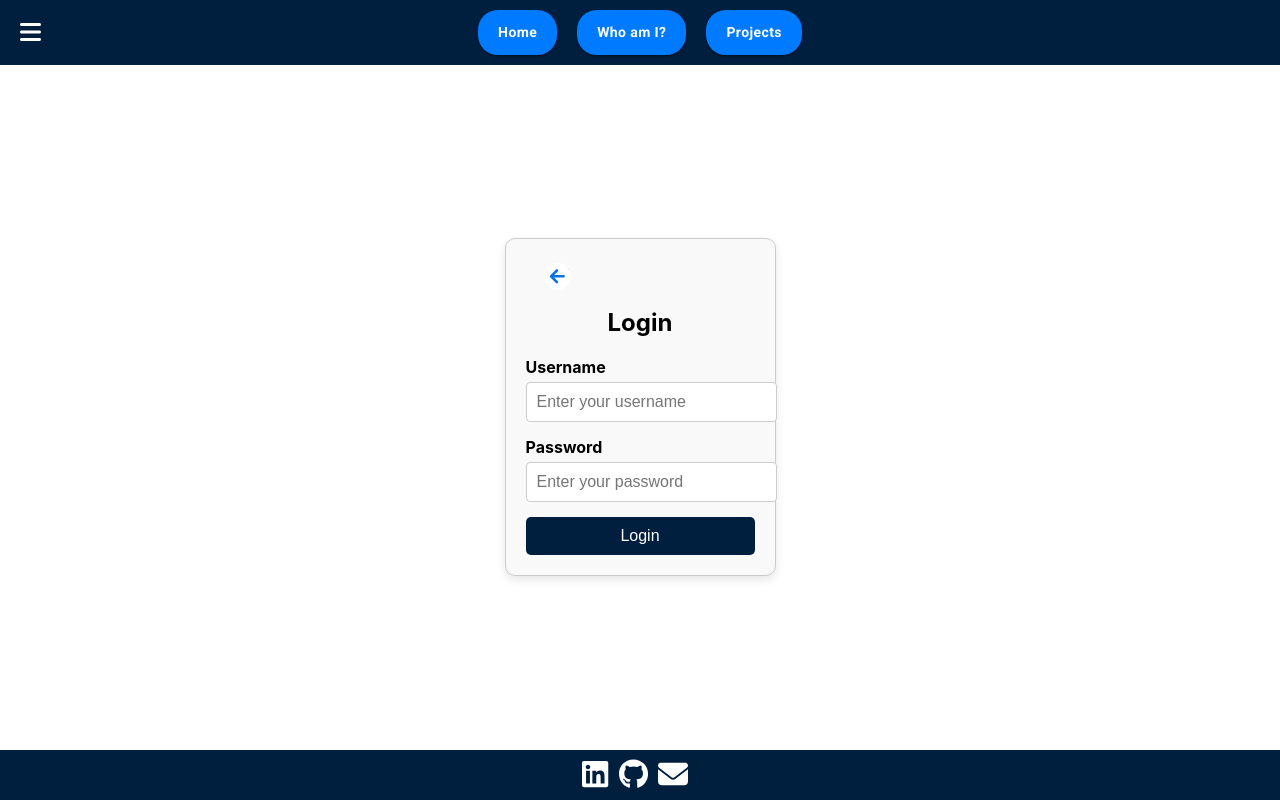
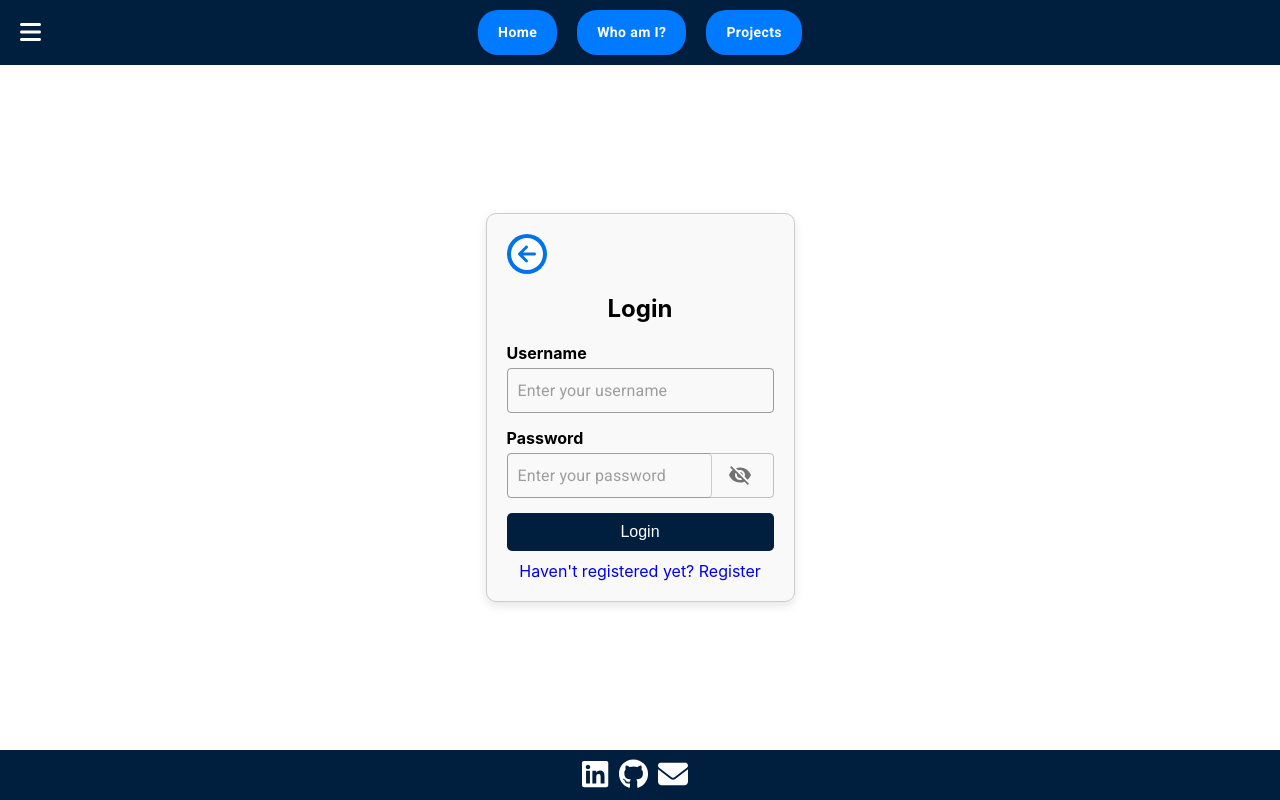
Before and after one commit to TuukkaSalonen/WebPage, a React (Create React App) app in the folder frontend/: page /login in a window 1280 px wide. Built offline with nearby package versions, Linux system fonts and the light colour scheme; no server answers.

Commit message:
Login/register MUI textfields + back button styling

```diff
--- a/frontend/src/components/Login.jsx
+++ b/frontend/src/components/Login.jsx
@@ -2,15 +2,20 @@ import React, { useState } from 'react';
 import './styling/Login.css';
 import { faArrowCircleLeft } from '@fortawesome/free-solid-svg-icons';
 import { FontAwesomeIcon } from '@fortawesome/react-fontawesome';
-import { useNavigate } from 'react-router-dom';
+import { useNavigate, Link } from 'react-router-dom';
 import { postLogin } from '../redux/actionCreators/thunks/login.ts';
 import { useDispatch } from 'react-redux';
+import IconButton from '@mui/material/IconButton';
+import Visibility from '@mui/icons-material/Visibility';
+import VisibilityOff from '@mui/icons-material/VisibilityOff';
+import { TextField, InputAdornment } from '@mui/material';
 
 export const Login = () => {
 	const [username, setUsername] = useState('');
 	const [password, setPassword] = useState('');
 	const navigate = useNavigate();
 	const dispatch = useDispatch();
+	const [showPassword, setShowPassword] = useState(false);
 
 	const handleBackClick = () => {
 		navigate(-1); // Navigate to the previous page
@@ -23,35 +28,55 @@ export const Login = () => {
 
 	return (
 		<div className="login-container">
-			<button onClick={handleBackClick} className="snake-back-button">
+			<Link onClick={handleBackClick} className="login-back-button">
 				<FontAwesomeIcon icon={faArrowCircleLeft} size="2x" />
-			</button>
+			</Link>
 			<h2>Login</h2>
 			<form onSubmit={handleSubmit} className="login-form">
 				<div className="form-group">
-					<label htmlFor="username">Username</label>
-					<input
-						type="text"
-						id="username"
+					<label htmlFor="login-username">Username</label>
+					<TextField
+						id="login-username"
 						value={username}
 						onChange={(e) => setUsername(e.target.value)}
 						placeholder="Enter your username"
+						variant="outlined"
+						fullWidth
 					/>
 				</div>
 				<div className="form-group">
-					<label htmlFor="password">Password</label>
-					<input
-						type="password"
-						id="password"
+					<label htmlFor="login-password">Password</label>
+					<TextField
+						id="login-password"
+						type={showPassword ? 'text' : 'password'}
 						value={password}
 						onChange={(e) => setPassword(e.target.value)}
 						placeholder="Enter your password"
+						variant="outlined"
+						fullWidth
+						slotProps={{
+							input: {
+								endAdornment: (
+									<InputAdornment position="end">
+										<IconButton
+											label={showPassword ? 'hide the password' : 'display the password'}
+											onClick={() => setShowPassword(!showPassword)}
+										>
+											{showPassword ? <Visibility /> : <VisibilityOff />}
+										</IconButton>
+									</InputAdornment>
+								),
+							},
+						}}
 					/>
 				</div>
 				<button type="submit" className="login-button">
 					Login
 				</button>
 			</form>
+			<Link to="/register" className="register-link">
+				Haven't registered yet? Register
+			</Link>
 		</div>
 	);
 };
--- a/frontend/src/components/Register.jsx
+++ b/frontend/src/components/Register.jsx
@@ -2,6 +2,10 @@ import React, { useState, useRef } from 'react';
 import './styling/Register.css';
 import { Link, useNavigate } from 'react-router-dom';
 import { FontAwesomeIcon } from '@fortawesome/react-fontawesome';
+import IconButton from '@mui/material/IconButton';
+import Visibility from '@mui/icons-material/Visibility';
+import VisibilityOff from '@mui/icons-material/VisibilityOff';
+import { TextField, InputAdornment } from '@mui/material';
 import { faArrowCircleLeft } from '@fortawesome/free-solid-svg-icons';
 import { postRegister } from '../redux/actionCreators/thunks/login.ts';
 import { useDispatch } from 'react-redux';
@@ -12,6 +16,8 @@ export const Register = () => {
 	const [email, setEmail] = useState('');
 	const [password, setPassword] = useState('');
 	const [confirmPassword, setConfirmPassword] = useState('');
+	const [showPassword, setShowPassword] = useState(false);
+	const [showConfirmPassword, setShowConfirmPassword] = useState(false);
 	const [recaptchaToken, setRecaptchaToken] = useState(null);
 	const recaptchaRef = useRef(null);
 
@@ -33,49 +39,83 @@ export const Register = () => {
 
 	return (
 		<div className="register-container">
-			<button onClick={handleBackClick} className="snake-back-button">
+			<Link onClick={handleBackClick} className="login-back-button">
 				<FontAwesomeIcon icon={faArrowCircleLeft} size="2x" />
-			</button>
+			</Link>
 			<h2>Register</h2>
 			<form onSubmit={handleSubmit} className="register-form">
 				<div className="form-group">
-					<label htmlFor="username">Username</label>
-					<input
-						type="text"
-						id="username"
+					<label htmlFor="register-username">Username</label>
+					<TextField
+						id="register-username"
 						value={username}
 						onChange={(e) => setUsername(e.target.value)}
-						placeholder="Enter your username (length < 20)"
+						placeholder="Enter username (length < 20)"
+						variant="outlined"
+						fullWidth
 					/>
 				</div>
 				<div className="form-group">
-					<label htmlFor="email">Email*</label>
-					<input
-						type="email"
-						id="email"
-						value={email}
+					<label htmlFor="register-email">Email*</label>
+					<TextField
+						id="register-email"
+						value={username}
 						onChange={(e) => setEmail(e.target.value)}
-						placeholder="Enter your email (optional)"
+						placeholder="Enter email (optional)"
+						variant="outlined"
+						fullWidth
 					/>
 				</div>
 				<div className="form-group">
-					<label htmlFor="password">Password</label>
-					<input
-						type="password"
-						id="password"
+					<label htmlFor="register-password">Password</label>
+					<TextField
+						id="register-password"
+						type={showPassword ? 'text' : 'password'}
 						value={password}
 						onChange={(e) => setPassword(e.target.value)}
-						placeholder="Enter your password (length > 6)"
+						placeholder="Enter password (length > 6"
+						variant="outlined"
+						fullWidth
+						slotProps={{
+							input: {
+								endAdornment: (
+									<InputAdornment position="end">
+										<IconButton
+											label={showPassword ? 'hide the password' : 'display the password'}
+											onClick={() => setShowPassword(!showPassword)}
+										>
+											{showPassword ? <Visibility /> : <VisibilityOff />}
+										</IconButton>
+									</InputAdornment>
+								),
+							},
+						}}
 					/>
 				</div>
 				<div className="form-group">
-					<label htmlFor="confirmPassword">Confirm Password</label>
-					<input
-						type="password"
-						id="confirmPassword"
+					<label htmlFor="register-password-confirm">Confirm Password</label>
+					<TextField
+						id="register-password-confirm"
+						type={showConfirmPassword ? 'text' : 'password'}
 						value={confirmPassword}
 						onChange={(e) => setConfirmPassword(e.target.value)}
-						placeholder="Confirm your password"
+						placeholder="Confirm password"
+						variant="outlined"
+						fullWidth
+						slotProps={{
+							input: {
+								endAdornment: (
+									<InputAdornment position="end">
+										<IconButton
+											label={showPassword ? 'hide the password' : 'display the password'}
+											onClick={() => setShowConfirmPassword(!showConfirmPassword)}
+										>
+											{showConfirmPassword ? <Visibility /> : <VisibilityOff />}
+										</IconButton>
+									</InputAdornment>
+								),
+							},
+						}}
 					/>
 				</div>
 				<ReCAPTCHA ref={recaptchaRef} sitekey="6Lct0rsqAAAAAJYlt--4RL4fKaa2r_FDgKs8zs7R" onChange={handleRecaptchaChange} />
@@ -83,9 +123,10 @@ export const Register = () => {
 					Register
 				</button>
 			</form>
-			<p>*Email is optional but if you want to recover the account, it is needed.</p>
+			{/* TODO: Add password recovery */}
+			{/* <p>*Email is optional but if you want to recover the account, it is needed.</p> */}
 			<Link to="/login" className="login-link">
-				Already have an account? Login
+				Registered already? Login
 			</Link>
 		</div>
 	);
--- a/frontend/src/components/Sidebar.jsx
+++ b/frontend/src/components/Sidebar.jsx
@@ -73,7 +73,7 @@ export const Sidebar = ({ isOpen, toggleSidebar, visitorCount }) => {
 			</ul>
 			<div className="site-info">
 				<p>Visitor count: {visitorCount}</p>
-				<p>Last update: 18.1.2025</p>
+				<p>Last update: 26.1.2025</p>
 			</div>
 		</div>
 	);
--- a/frontend/src/components/styling/Login.css
+++ b/frontend/src/components/styling/Login.css
@@ -46,9 +46,32 @@
     background-color: #004080;
   }
 
-  .error-message {
-    color: red;
-    font-size: 14px;
-    margin-bottom: 10px;
+  .register-link {
+    display: block;
     text-align: center;
+    margin-top: 10px;
+    text-decoration: none;
   }
+
+  .login-back-button {
+    display: inline-block;
+    padding: 10px 10px;
+    background-color: #0073e6;
+    color: white;
+    text-decoration: none;
+    border-radius: 50%; /* Make the button round */
+    width: 20px; /* Set equal width and height */
+    height: 20px; /* Set equal width and height */
+    margin: 0px;
+    display: flex;
+    justify-content: center;
+    align-items: center;
+    transition:
+      background-color 0.3s,
+      transform 0.3s; /* Smooth transition for both properties */
+  }
+
+  .login-back-button:hover {
+    background-color: #ff4136;
+    transform: translateY(-2px); /* Slight lift on hover */
+  }
--- a/frontend/src/components/styling/Register.css
+++ b/frontend/src/components/styling/Register.css
@@ -1,6 +1,6 @@
 .register-container {
     max-width: 400px;
-    margin: 50px auto;
+    margin: 30px auto;
     padding: 20px;
     border: 1px solid #ccc;
     border-radius: 10px;
@@ -46,16 +46,9 @@
     background-color: #004080;
   }
 
-  .error-message {
-    color: red;
-    font-size: 14px;
-    margin-bottom: 10px;
+  .login-link {
+    display: block;
     text-align: center;
+    margin-top: 10px;
+    text-decoration: none;
   }
-
-  .success-message {
-    color: green;
-    font-size: 14px;
-    margin-bottom: 10px;
-    text-align: center;
-  }
```
